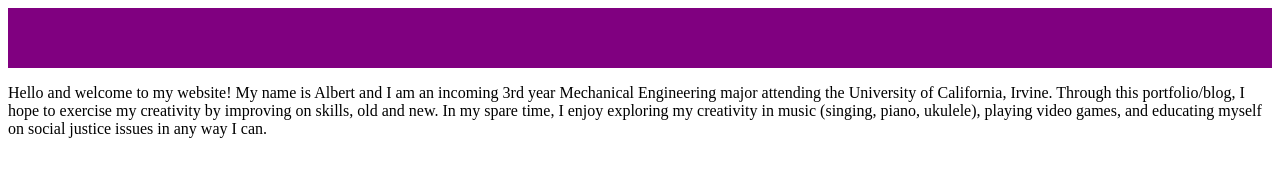
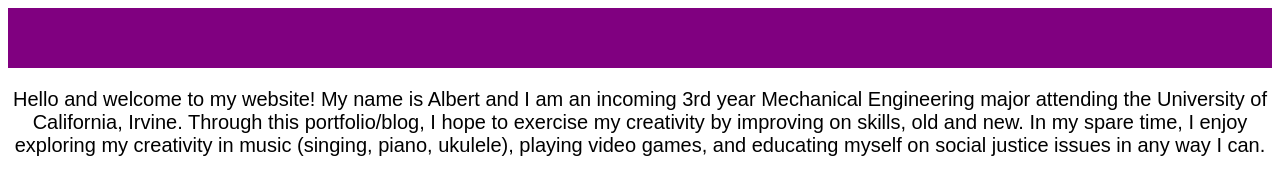
Before and after one commit to treblamaker/aoson, a plain HTML site: page index.html in a window 1280 px wide. Drawn offline with Linux system fonts and the light colour scheme; a script that the page names is missing.

Commit message:
introedit

```diff
--- a/css/index.css
+++ b/css/index.css
@@ -3,3 +3,8 @@
     height: 60px;
    background-color: purple;
 }
+#intro {
+    font-size: 20px;
+    font-family: "Arial";
+    text-align: center;
+}
--- a/index.html
+++ b/index.html
@@ -13,7 +13,7 @@
 <body>
   <!-- your content here... -->
   <div id="navbar"></div>
-  <p>Hello and welcome to my website! My name is Albert and I am an incoming 3rd year Mechanical Engineering major attending the University of California, Irvine. Through this portfolio/blog, I hope to exercise my creativity by improving on skills, old and new. In my spare time, I enjoy exploring my creativity in music (singing, piano, ukulele), playing video games, and educating myself on social justice issues in any way I can. </p>
+  <p id="intro"> Hello and welcome to my website! My name is Albert and I am an incoming 3rd year Mechanical Engineering major attending the University of California, Irvine. Through this portfolio/blog, I hope to exercise my creativity by improving on skills, old and new. In my spare time, I enjoy exploring my creativity in music (singing, piano, ukulele), playing video games, and educating myself on social justice issues in any way I can. </p>
   <script src="js/scripts.js"></script>
 </body>
 </html>
```
